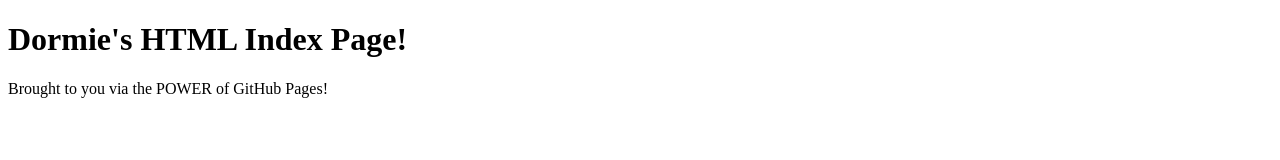
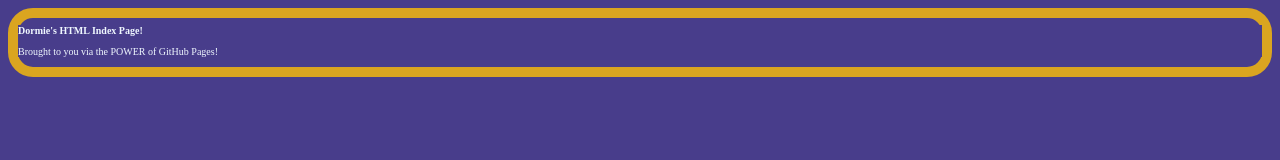
Before and after one commit to d0rmie/d0rmie.github.io, a plain HTML site: page index.html in a window 1280 px wide. Drawn offline with Linux system fonts and the light colour scheme.

Commit message:
create css modify html accordingly

```diff
--- a/index.html
+++ b/index.html
@@ -2,7 +2,7 @@
 <html lang="en-US">
 <head>
     <title>Dormie's HTML Index Page</title>
-
+    <link href="./indexcss.css" rel="stylesheet">
 </head>
 <body>
 <h1>Dormie's HTML Index Page!</h1>
--- /dev/null
+++ b/indexcss.css
@@ -0,0 +1,9 @@
+* {
+    background-color:darkslateblue;
+    font-size: 10px;
+    color:aliceblue;
+}
+body {
+   border: 10px solid goldenrod;
+   border-radius:25px;
+}
```
